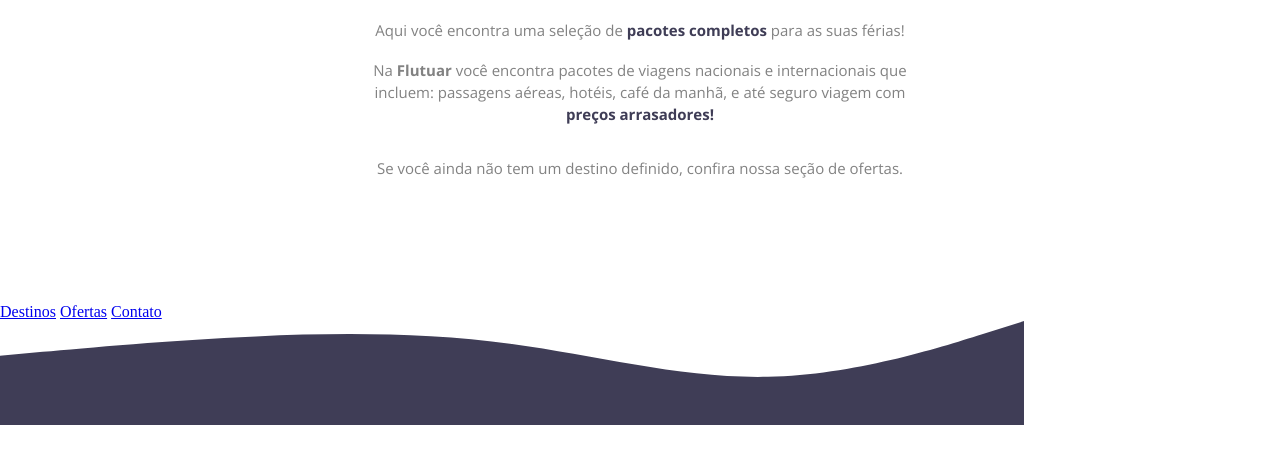
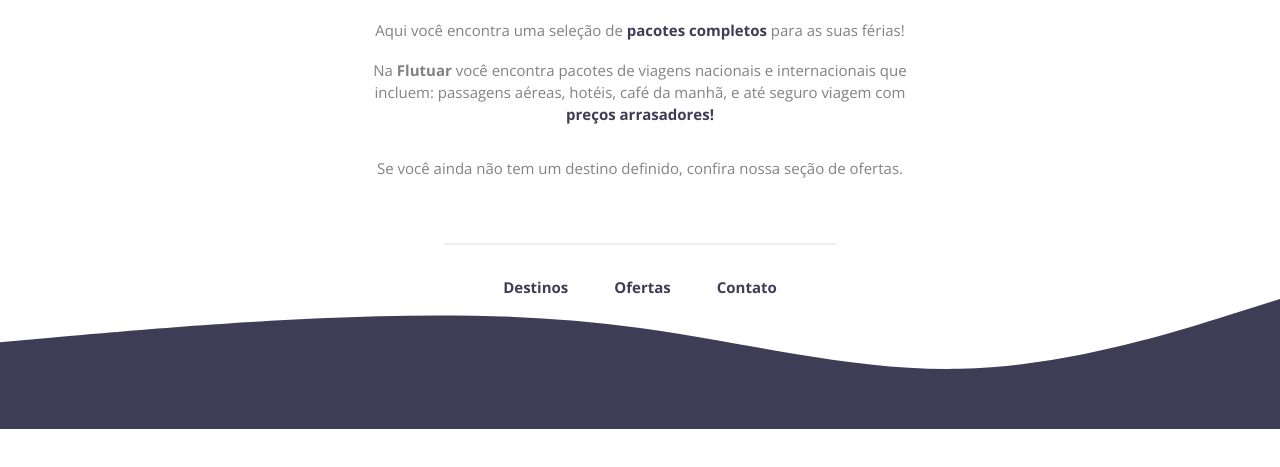
Before and after one commit to MarceloMLR/Desafio-Extra-Explorer-01, a plain HTML site: page index.html in a window 1280 px wide. Shown: the part 371-838 px from the top of the page. Before the commit the page ends 800 px from the top, so only its background shows below. Drawn offline with nearby package versions, Linux system fonts and the light colour scheme.

Commit message:
Terminado o desafio extra

```diff
--- a/index.html
+++ b/index.html
@@ -4,8 +4,9 @@
     <meta charset="UTF-8">
     <meta name="viewport" content="width=device-width, initial-scale=1.0">
     <link rel="preconnect" href="https://fonts.googleapis.com">
-<link rel="preconnect" href="https://fonts.gstatic.com" crossorigin>
-<link href="https://fonts.googleapis.com/css2?family=Dosis:wght@500;700&family=Open+Sans:wght@400;700&display=swap" rel="stylesheet">
+    <link rel="shortcut icon" href="images/favicon.svg" type="image" />
+    <link rel="preconnect" href="https://fonts.gstatic.com" crossorigin>
+    <link href="https://fonts.googleapis.com/css2?family=Dosis:wght@500;700&family=Open+Sans:wght@400;700&display=swap" rel="stylesheet">
     <link rel="stylesheet" href="style.css">
     <title>Flutuar</title>
 </head>
@@ -25,13 +26,16 @@
             Se você ainda não tem um destino definido, confira nossa seção de ofertas.
         </span>
     </div>
-    <div id="footer">
+    <footer>
         <div class="line"></div>
-        <div id="links"><a href="http://">Destinos</a>
+        <div id="links">
+            <a href="http://">Destinos</a>
             <a href="http://">Ofertas</a>
-            <a href="http://">Contato</a></div>
+            <a href="http://">Contato</a>
+        </div>
 
-        <img id="wave" src="images/Wave.svg" alt="um retangulo de cor cinza escuro em formato de onda"/>
-    </div>
+            <img  src="images/Wave.svg" alt="um retangulo de cor cinza escuro em formato de onda"/>
+
+    </footer>
 </body>
 </html>
--- a/style.css
+++ b/style.css
@@ -8,6 +8,7 @@
 }
 
 body{
+    text-align: center;
     margin: 0;
     padding: 0;
 }
@@ -48,13 +49,41 @@ body{
     color: var(--cinza-escuro-color);
 }
 
+a{
+  font-family: "Open Sans", sans-serif;
+  font-weight: 700;
+  font-size: 15px;
+  text-align: center;
+  color: var(--roxo-color);
+  text-decoration: none;
 
-#footer {
+  }
+
+  footer {
+   height: 300px;
+
+  }
+
+  footer a + a {
+
+    margin-left: 42px;
+  }
+
+  footer #links {
+    margin: 32px auto;
+  }
+
+  .line {
+    width: 391px;
+    height: 0;
+    margin: 0 auto 16px;
+    border: 1px solid var(--cinza-claro-color);
+  }
+
+footer img {
     position: fixed;
     bottom: 0;
+    right: 0;
+    width: 100%;
+
 }
-
-#footer img {
-    width: 100%;
-    object-fit: fill;
-}
```
